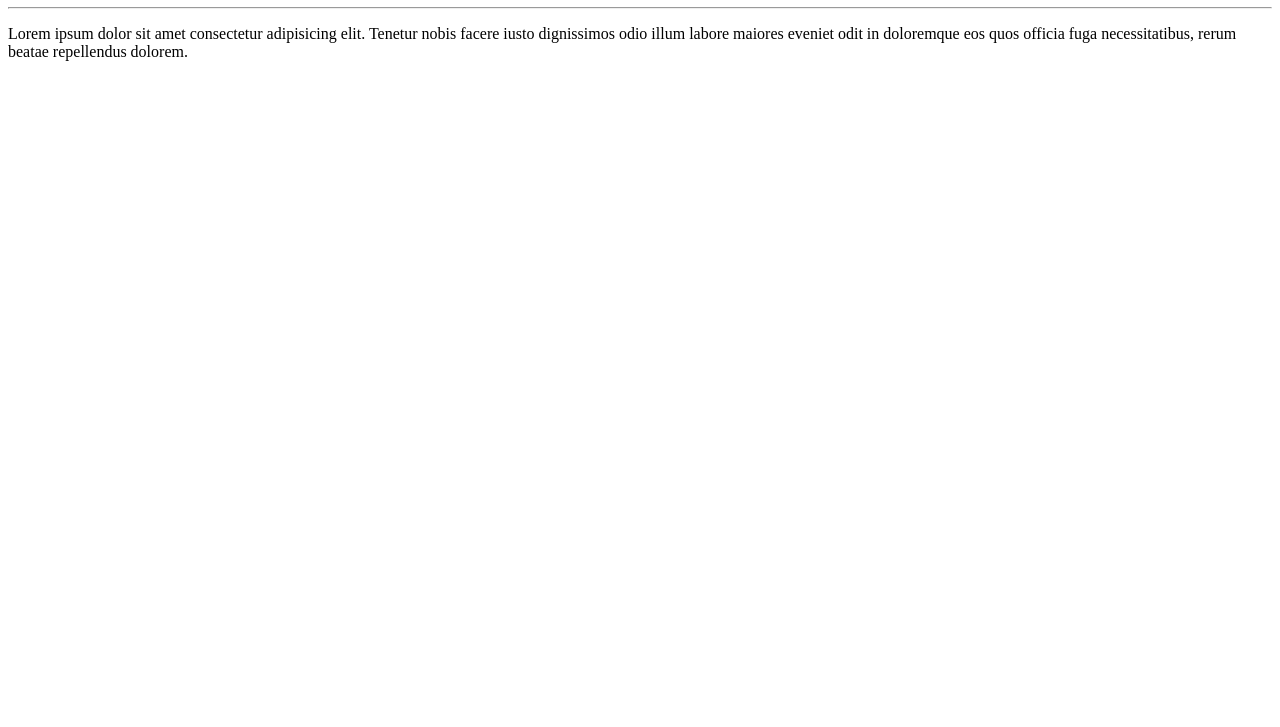
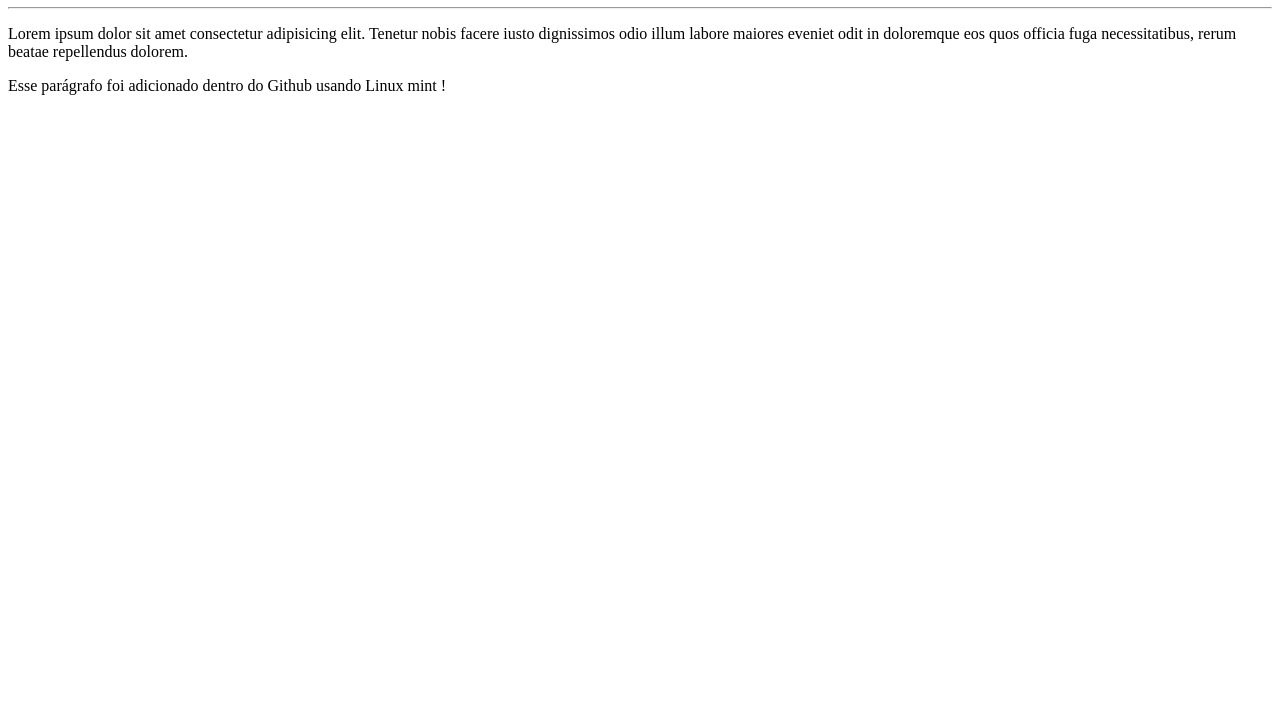
Before and after one commit to cleberson-sousa/Ola-Mundo, a plain HTML site: page site-exemplo/index.html in a window 1280 px wide. Shown: the part 73-800 px from the top of the page. Drawn offline with Linux system fonts and the light colour scheme.

Commit message:
alteracao linux

```diff
--- a/site-exemplo/index.html
+++ b/site-exemplo/index.html
@@ -11,5 +11,8 @@
     <p>Lorem ipsum dolor sit amet consectetur adipisicing elit. Tenetur nobis facere iusto dignissimos odio
        illum labore maiores eveniet odit in doloremque eos quos officia fuga necessitatibus, rerum beatae
        repellendus dolorem.</p>
+
+     <p>Esse parágrafo foi adicionado dentro do Github usando Linux mint !</p>
+
 </body>
 </html>
```
